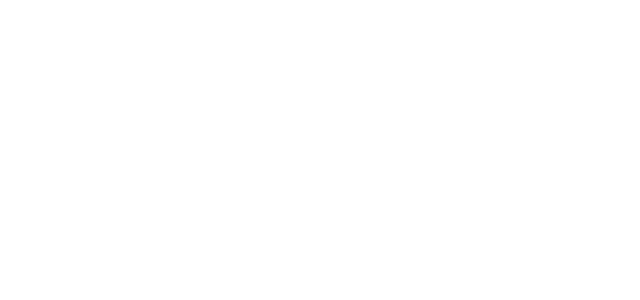
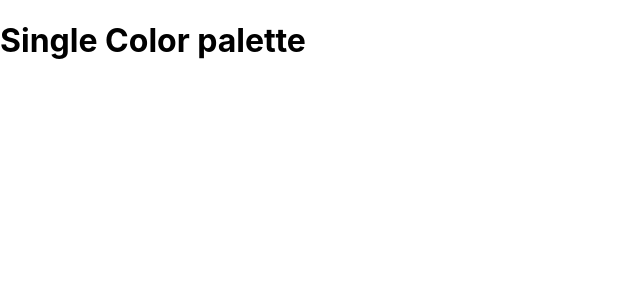
Before and after one commit to aom19/Pallete_Color, a React (Create React App) app: page /palette/1/1 in a window 1280 px wide. Shown: the top 300 px of the page, without its empty margins (0-640 px from the left). Built offline with nearby package versions, Linux system fonts and the light colour scheme.

Commit message:
Add Link to ColorBox

```diff
--- a/src/App.js
+++ b/src/App.js
@@ -19,20 +19,25 @@ class  App extends Component {
     	<Switch>
     		<Route
     			exact
-    			path='/'
-    			render={ (routeProps) =>
+    			path	='/'
+    			render	={ (routeProps) =>
     				 <PaletteList palettes = {seedColors}{...routeProps}/>
     			}
     		/>
     		<Route
     			exact
-    			path="/palette/:id"
-    			render= { routeProps =>
+    			path	="/palette/:id"
+    			render  ={ routeProps =>
     				<Palette palette= {generatePalette(
     					this.findPalette(routeProps.match.params.id)
     			    	)}
     				/>
     			}
+    		/>
+    		<Route
+    			exact
+    			path 	="/palette/:paletteId/:colorId"
+    			render  ={() => <h1> Single Color palette </h1>}
     		/>
     	</Switch>
 
--- a/src/ColorBox.js
+++ b/src/ColorBox.js
@@ -1,7 +1,7 @@
 import React ,{Component} from 'react';
 import "./ColorBox.css";
 import { CopyToClipboard } from "react-copy-to-clipboard";
-
+import {Link} from "react-router-dom";
 
 class ColorBox extends Component{
 	constructor(props){
@@ -39,7 +39,12 @@ class ColorBox extends Component{
 							</div>
 							<button className="copy-button"> Copy </button>
 		 				</div>
-	 				<span className="see-more"> More </span>
+		 			<Link
+		 				to= "/"
+		 				onClick={ (e) => e.stopPropagation()}
+		 			>
+	 					<span className="see-more"> More </span>
+	 				</Link>
 	 			</div>
  			</CopyToClipboard>
 		);
```
